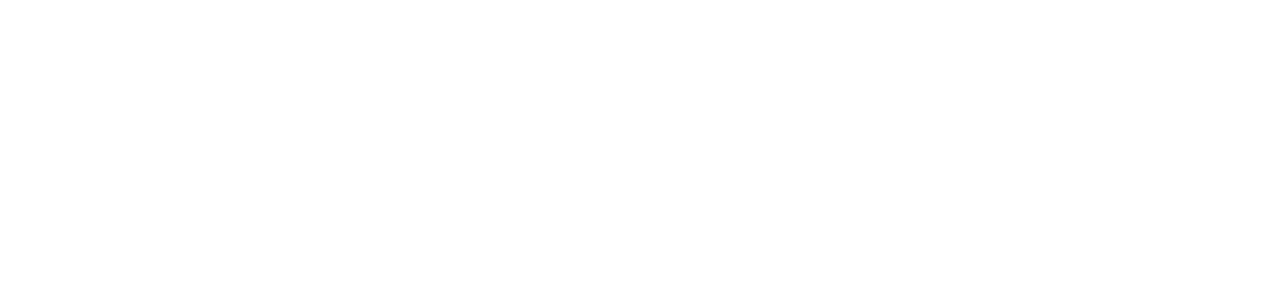
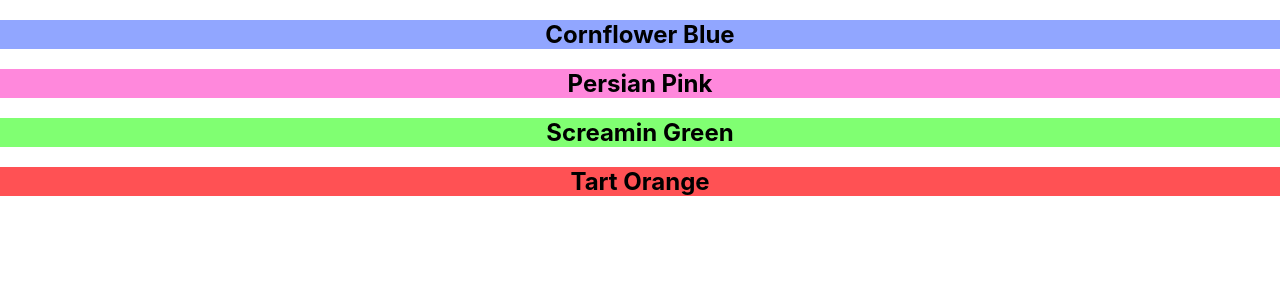
Before and after one commit to ZeljkoDe/linkedin-react-challenges, a React (Create React App) app: page / in a window 1280 px wide. Shown: the top 300 px of the page. Built offline with nearby package versions, Linux system fonts and the light colour scheme.

Commit message:
Color Renderer

```diff
--- /dev/null
+++ b/src/01-color-renderer/Color.jsx
@@ -0,0 +1,7 @@
+export default function Color({ hex, name }) {
+	return (
+		<div className='color-square' style={{ backgroundColor: hex }}>
+			<h2>{name}</h2>
+		</div>
+	);
+}
--- /dev/null
+++ b/src/01-color-renderer/ColorRenderer.jsx
@@ -0,0 +1,26 @@
+import Color from './Color';
+
+const colors = [
+	{
+		hex: '#91A6FF',
+		name: 'Cornflower Blue',
+	},
+	{
+		hex: '#FF88DC',
+		name: 'Persian Pink',
+	},
+	{
+		hex: '#80FF72',
+		name: 'Screamin Green',
+	},
+	{
+		hex: '#FF5154',
+		name: 'Tart Orange',
+	},
+];
+
+export default function ColorRenderer() {
+	return colors.map((color) => (
+		<Color key={color.hex} hex={color.hex} name={color.name} />
+	));
+}
--- a/src/App.js
+++ b/src/App.js
@@ -1,5 +1,10 @@
+import ColorRenderer from './01-color-renderer/ColorRenderer';
 import './App.css';
 
 export default function App() {
-	return <div className='App'></div>;
+	return (
+		<div className='App'>
+			<ColorRenderer />
+		</div>
+	);
 }
```
